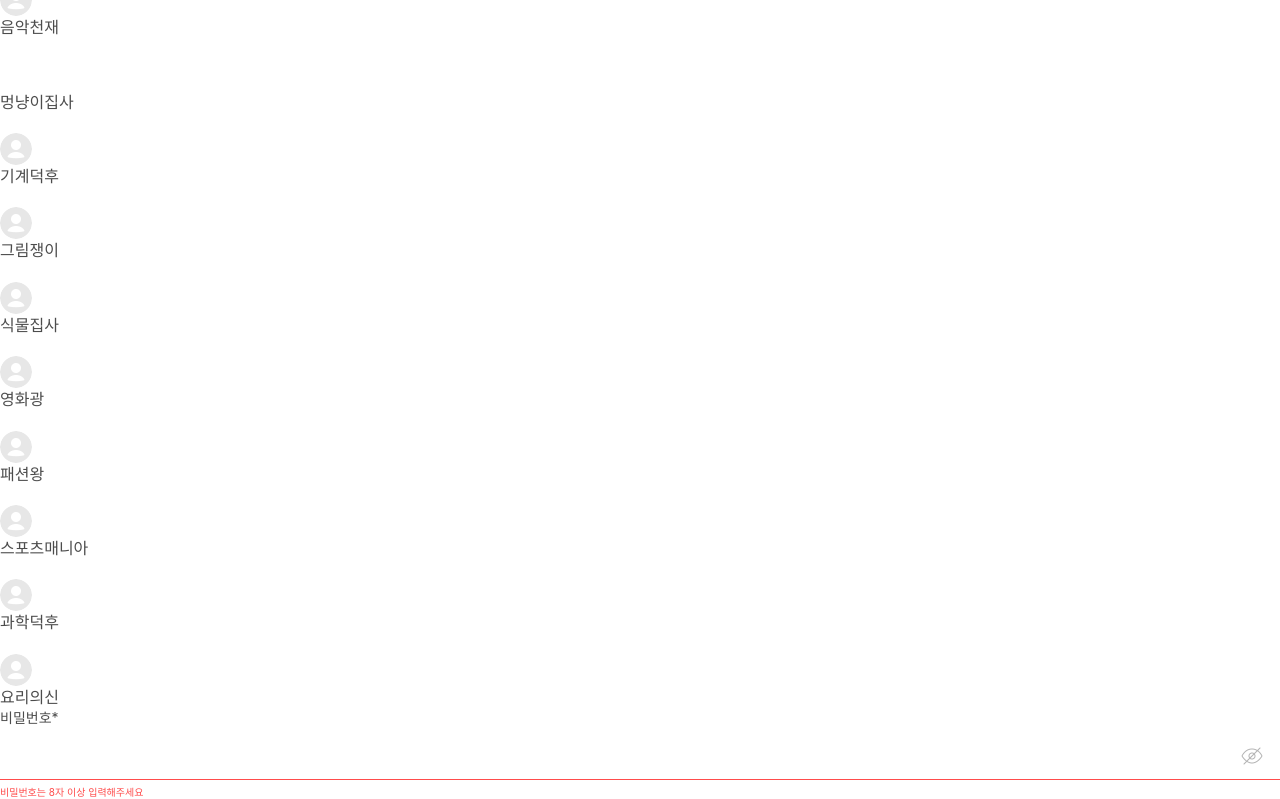
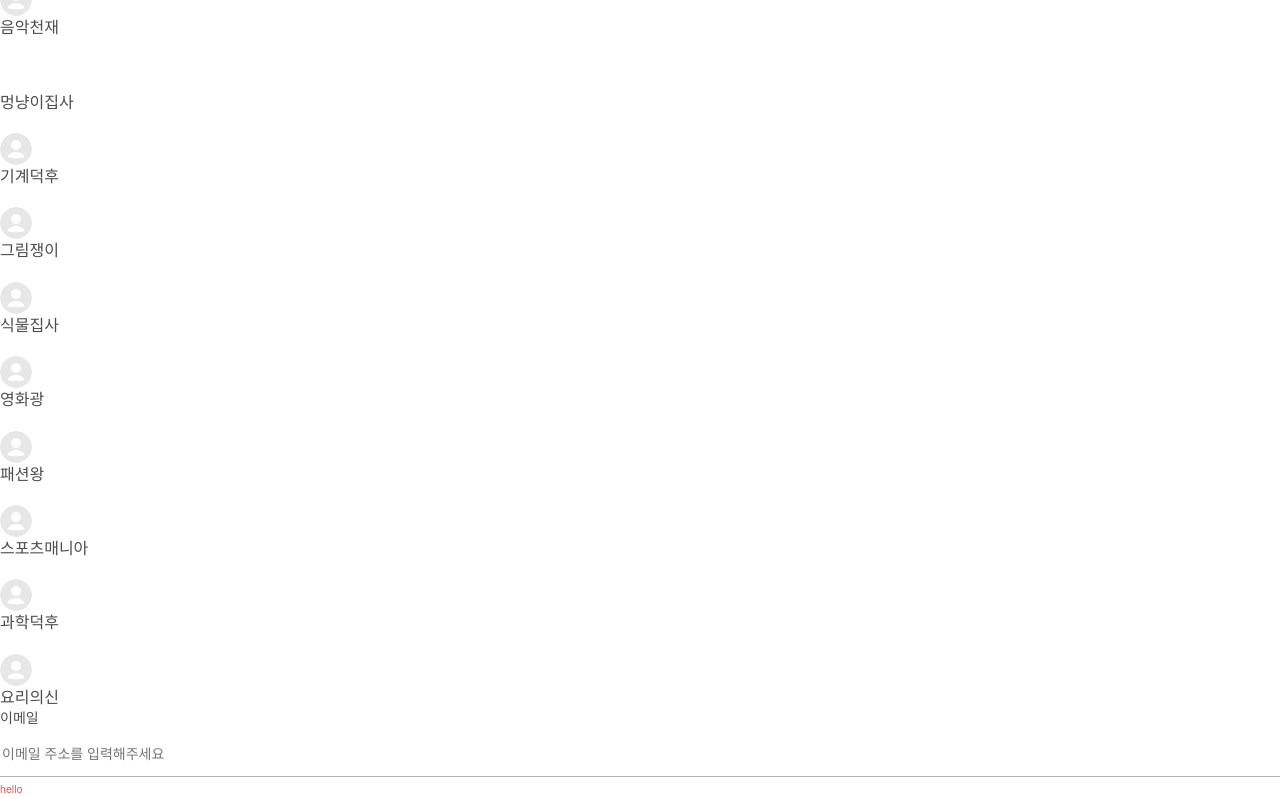
Before and after one commit to OppSpark/CatWashHub, a React (Create React App) app in the folder board-front/: page / in a window 1280 px wide. Shown: the part 2129-2928 px from the top of the page. Built offline with nearby package versions, Linux system fonts and the light colour scheme; the HTML template or start-up script is replaced by a standard one; a web font is replaced by a local one.

Commit message:
로그인 박스 예외처리

```diff
--- a/board-front/src/App.tsx
+++ b/board-front/src/App.tsx
@@ -1,4 +1,4 @@
-import React from "react";
+import React, { useState } from "react";
 import "./App.css";
 import BoardItem from "components/BoardItem";
 import Top3Item from "components/Top3Item";
@@ -9,6 +9,9 @@
 import InputBox from "components/InputBox";
 
 function App() {
+  //test 용도
+  const [value, setValue] = useState<string>("");
+
   return (
     <>
       <div>
@@ -47,7 +50,15 @@
         ))}
       </div>
 
-      <InputBox />
+      <InputBox
+        label="이메일"
+        type="text"
+        placeholder="이메일 주소를 입력해주세요"
+        value={value}
+        error={false}
+        setValue={setValue}
+        message="hello"
+      />
     </>
   );
 }
--- a/board-front/src/components/InputBox/index.tsx
+++ b/board-front/src/components/InputBox/index.tsx
@@ -1,22 +1,72 @@
-import { forwardRef } from "react";
+import {
+  ChangeEvent,
+  Dispatch,
+  forwardRef,
+  SetStateAction,
+  KeyboardEvent,
+} from "react";
 import "./style.css";
-import exp from "constants";
 
-interface Props {}
+//  인터페이스
+interface Props {
+  label: string;
+  type: "text" | "password";
+  placeholder: string;
+  value: string;
+  setValue: Dispatch<SetStateAction<string>>;
+  error: boolean;
 
+  icon?: string;
+  onButtonClick?: () => void;
+
+  message?: string;
+
+  onKeyDown?: (event: KeyboardEvent<HTMLInputElement>) => void;
+}
+
+// 컴포넌트 : Input Box 컴포넌트
 const inputBox = forwardRef<HTMLInputElement, Props>((props: Props, ref) => {
+  //프로퍼티스
+  const { label, type, placeholder, value, error, icon, message } = props;
+  const { setValue, onButtonClick, onKeyDown } = props;
+
+  //이벤트 헨들러 input 값 변경 처리 함수
+  const onChangeHandler = (event: ChangeEvent<HTMLInputElement>) => {
+    const { value } = event.target;
+    setValue(value);
+  };
+
+  // 이벤트 헨들러 keyEvent 헨들러 처리함수 (엔터)
+  const onKeyDownHandler = (event: KeyboardEvent<HTMLInputElement>) => {
+    if (!onKeyDown) return;
+    onKeyDown(event);
+  };
+
+  // 렌더 Input Box 컴포넌트
   return (
     <div className="inputbox">
-      <div className="inputbox-lable">{"비밀번호*"}</div>
-      <div className="inputbox-container-error">
-        <input className="input" />
-        <div className="icon-button">
-          <div className="icon eye-light-off-icon"></div>
-        </div>
+      <div className="inputbox-lable">{label}</div>
+      <div
+        className={error ? "inputbox-container-error" : "inputbox-container"}
+      >
+        <input
+          ref={ref}
+          type={type}
+          className="input"
+          placeholder={placeholder}
+          value={value}
+          onChange={onChangeHandler}
+          onKeyDown={onKeyDownHandler}
+        />
+        {onButtonClick !== undefined && (
+          <div className="icon-button">
+            {icon !== undefined && <div className={`icon ${icon}`}></div>}
+          </div>
+        )}
       </div>
-      <div className="inputbox-message">
-        {"비밀번호는 8자 이상 입력해주세요"}
-      </div>
+      {message !== undefined && (
+        <div className="inputbox-message">{message}</div>
+      )}
     </div>
   );
 });
```
